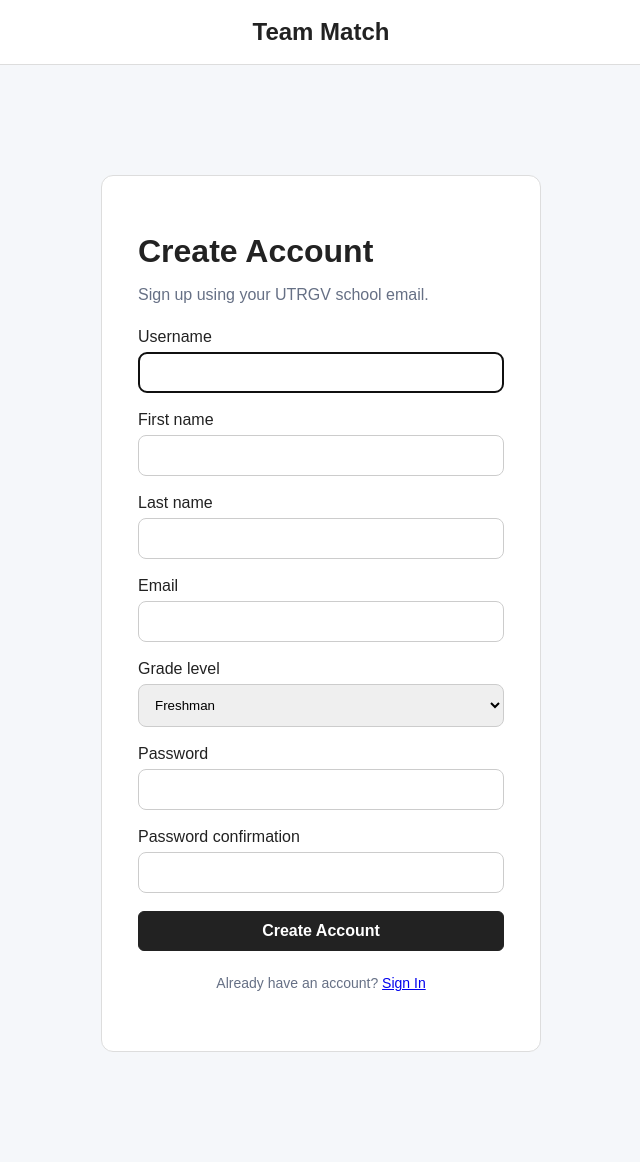
After one commit to Rafael-Lozoya-III/CS-senior-project, a Django app: page /accounts/signup/ in a window 1280 px wide. The commit adds this page. Shown: the whole page, without its empty margins (319-959 px from the left). Run offline with Django 5.2, Linux system fonts and the light colour scheme.

Commit message:
Added student signup with UTRGV email validation

```diff
--- a/accounts/forms.py
+++ b/accounts/forms.py
@@ -1,4 +1,6 @@
 from django import forms
+from django.contrib.auth.models import User
+from django.contrib.auth.forms import UserCreationForm
 
 from .models import StudentProfile
 
@@ -30,3 +32,52 @@ class StudentProfileForm(forms.ModelForm):
             profile.save()
 
         return profile
+
+class StudentSignUpForm(UserCreationForm):
+    first_name = forms.CharField(max_length=150)
+    last_name = forms.CharField(max_length=150)
+    email = forms.EmailField(required=True)
+    grade_level = forms.ChoiceField(
+        choices=StudentProfile.GRADE_LEVELS
+    )
+
+    class Meta:
+        model = User
+        fields = [
+            "username",
+            "first_name",
+            "last_name",
+            "email",
+            "grade_level",
+            "password1",
+            "password2",
+        ]
+
+    def clean_email(self):
+        email = self.cleaned_data["email"].strip().lower()
+        if not email.endswith("@utrgv.edu"):
+            raise forms.ValidationError(
+                    "Please use your UTRGV school email."
+            )
+        if User.objects.filter(email__iexact=email).exists():
+            raise forms.ValidationError(
+                "An account with this email already exists."
+            )
+        return email
+
+    def save(self, commit=True):
+        user = super().save(commit=False)
+
+        user.first_name = self.cleaned_data["first_name"]
+        user.last_name = self.cleaned_data["last_name"]
+        user.email = self.cleaned_data["email"]
+
+        if commit:
+            user.save()
+
+            StudentProfile.objects.create(
+                user=user,
+                grade_level=self.cleaned_data["grade_level"],
+            )
+
+        return user
--- a/accounts/static/accounts/style.css
+++ b/accounts/static/accounts/style.css
@@ -618,3 +618,33 @@ body {
 .logout-button:hover {
     text-decoration: underline;
 }
+
+.signup-button {
+    display: block;
+    width: 100%;
+    padding: 12px;
+    background: white;
+    color: #222;
+    border: 1px solid #222;
+    border-radius: 6px;
+    font-weight: 600;
+    text-align: center;
+    text-decoration: none;
+    box-sizing: border-box;
+    cursor: pointer;
+    opacity: 1;
+}
+
+.signup-button:hover {
+    background: #f3f4f6;
+}
+
+.login-card select,
+.login-card input[type="email"] {
+    width: 100%;
+    padding: 12px;
+    border: 1px solid #ccc;
+    border-radius: 8px;
+    margin-top: 6px;
+    box-sizing: border-box;
+}
--- a/accounts/templates/accounts/login.html
+++ b/accounts/templates/accounts/login.html
@@ -34,9 +34,9 @@
                 Sign In
             </button>
 
-            <button type="button" class="signup-button" disabled>
+            <a href="{% url 'signup' %}" class="signup-button">
                 Create Account
-            </button>
+            </a>
         </form>
     </div>
 </div>
--- /dev/null
+++ b/accounts/templates/accounts/signup.html
@@ -0,0 +1,45 @@
+{% extends "base.html" %}
+
+{% block title %}Create Account - Team Match{% endblock %}
+
+{% block content %}
+<div class="login-container">
+    <div class="login-card">
+        <h1>Create Account</h1>
+        <p>Sign up using your UTRGV school email.</p>
+
+        <form method="post">
+            {% csrf_token %}
+
+            {% if form.non_field_errors %}
+                <div class="login-error">
+                    {{ form.non_field_errors }}
+                </div>
+            {% endif %}
+
+            {% for field in form %}
+                <div class="form-field">
+                    <label for="{{ field.id_for_label }}">
+                        {{ field.label }}
+                    </label>
+
+                    {{ field }}
+
+                    {% for error in field.errors %}
+                        <p class="login-error">{{ error }}</p>
+                    {% endfor %}
+                </div>
+            {% endfor %}
+
+            <button type="submit" class="save-button">
+                Create Account
+            </button>
+        </form>
+
+        <p class="signup-text">
+            Already have an account?
+            <a href="{% url 'login' %}">Sign In</a>
+        </p>
+    </div>
+</div>
+{% endblock %}
--- a/accounts/urls.py
+++ b/accounts/urls.py
@@ -20,6 +20,7 @@ urlpatterns = [
     ),
     path("profile/", views.profile, name="profile"),
     path("profile/edit/", views.edit_profile, name="edit_profile"),
+    path("accounts/signup/", views.signup, name="signup"),
     path("discover/", views.discover, name="discover"),
     path(
         "projects/<int:project_id>/",
--- a/accounts/views.py
+++ b/accounts/views.py
@@ -1,8 +1,10 @@
 from django.contrib.auth.decorators import login_required
 from django.http import Http404
 from django.shortcuts import redirect, render
+from django.contrib.auth import login
+from django.db import transaction
 
-from .forms import StudentProfileForm
+from .forms import StudentProfileForm, StudentSignUpForm
 from .models import StudentProfile
 
 TEMP_PROJECTS = [
@@ -95,3 +97,21 @@ def project_detail(request, project_id):
         "accounts/project_detail.html",
         {"project": project},
     )
+
+def signup(request):
+    if request.user.is_authenticated:
+        return redirect("discover")
+
+    if request.method == "POST":
+        form = StudentSignUpForm(request.POST)
+
+        if form.is_valid():
+            with transaction.atomic():
+                user = form.save()
+
+            login(request, user)
+            return redirect("discover")
+    else:
+        form = StudentSignUpForm()
+
+    return render(request, "accounts/signup.html", {"form": form})
```
